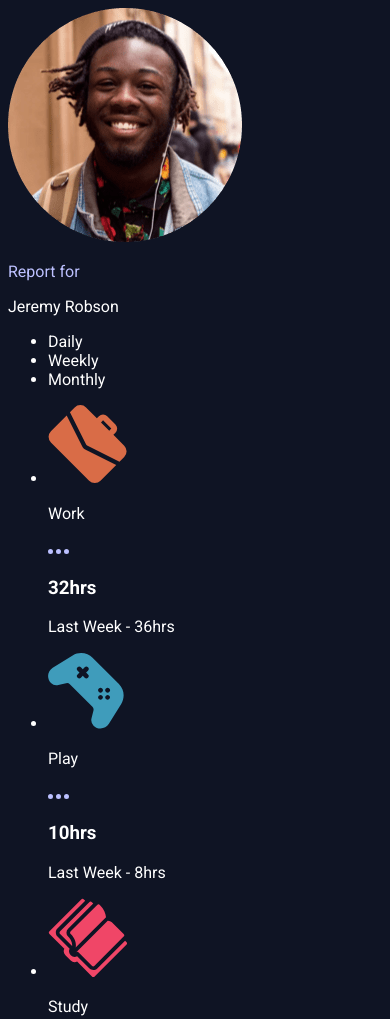
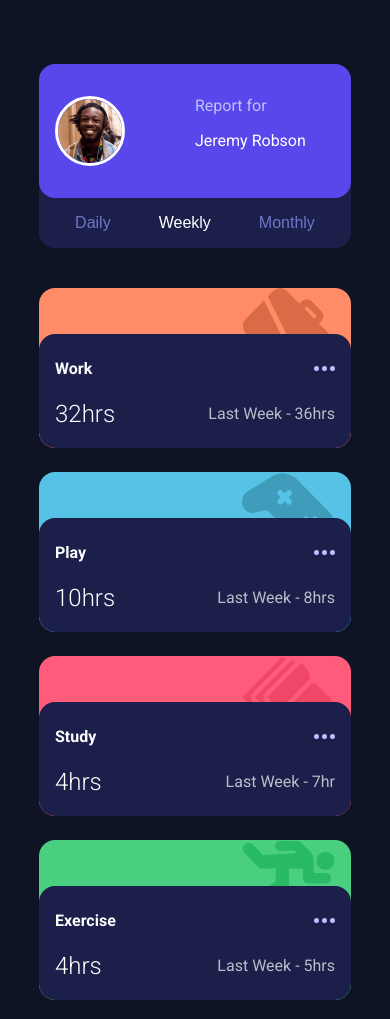
Before and after one commit to Shakiba-Alipour/time-tracking-dashboard, a plain HTML site: page index.html in a window 390 px wide. Shown: the top 1019 px of the page. Drawn offline with Linux system fonts and the light colour scheme.

Commit message:
mobile styling version is completed

```diff
--- a/index.html
+++ b/index.html
@@ -24,75 +24,103 @@
     <title>Frontend Mentor | Time tracking dashboard</title>
   </head>
   <body>
-    <div>
-      <div>
-        <img src="./images/image-jeremy.png" alt="Jeremy Robson" />
+    <div id="profile-container">
+      <div id="profile-div" class="colored-section">
+        <img
+          src="./images/image-jeremy.png"
+          alt="Jeremy Robson"
+          class="user-img"
+        />
         <p id="report-for">Report for</p>
         <p id="username">Jeremy Robson</p>
       </div>
-      <ul>
-        <li>Daily</li>
-        <li>Weekly</li>
-        <li>Monthly</li>
-      </ul>
+      <div id="buttons">
+        <button>Daily</button>
+        <button class="active">Weekly</button>
+        <button>Monthly</button>
+      </div>
     </div>
 
     <ul>
-      <li class="activity">
-        <div class="activity-details">
+      <li class="activity" id="work">
         <img src="./images/icon-work.svg" class="icon" />
+        <div class="activity-details colored-section">
           <p class="activity-title">Work</p>
-          <img src="./images/icon-ellipsis.svg" alt="ellipsis" />
+          <img
+            src="./images/icon-ellipsis.svg"
+            alt="ellipsis"
+            class="ellipsis"
+          />
           <h3 class="duration">32hrs</h3>
           <p class="previous-duration">Last Week - 36hrs</p>
         </div>
       </li>
 
-      <li class="activity">
-        <div class="activity-details">
+      <li class="activity" id="play">
         <img src="./images/icon-play.svg" class="icon" />
+        <div class="activity-details colored-section">
           <p class="activity-title">Play</p>
-          <img src="./images/icon-ellipsis.svg" alt="ellipsis" />
+          <img
+            src="./images/icon-ellipsis.svg"
+            alt="ellipsis"
+            class="ellipsis"
+          />
           <h3 class="duration">10hrs</h3>
           <p class="previous-duration">Last Week - 8hrs</p>
         </div>
       </li>
 
-      <li class="activity">
-        <div class="activity-details">
+      <li class="activity" id="study">
         <img src="./images/icon-study.svg" class="icon" />
+        <div class="activity-details colored-section">
           <p class="activity-title">Study</p>
-          <img src="./images/icon-ellipsis.svg" alt="ellipsis" />
+          <img
+            src="./images/icon-ellipsis.svg"
+            alt="ellipsis"
+            class="ellipsis"
+          />
           <h3 class="duration">4hrs</h3>
           <p class="previous-duration">Last Week - 7hr</p>
         </div>
       </li>
 
-      <li class="activity">
-        <div class="activity-details">
+      <li class="activity" id="exercise">
         <img src="./images/icon-exercise.svg" class="icon" />
+        <div class="activity-details colored-section">
           <p class="activity-title">Exercise</p>
-          <img src="./images/icon-ellipsis.svg" alt="ellipsis" />
+          <img
+            src="./images/icon-ellipsis.svg"
+            alt="ellipsis"
+            class="ellipsis"
+          />
           <h3 class="duration">4hrs</h3>
           <p class="previous-duration">Last Week - 5hrs</p>
         </div>
       </li>
 
-      <li class="activity">
-        <div class="activity-details">
+      <li class="activity" id="social">
         <img src="./images/icon-social.svg" class="icon" />
+        <div class="activity-details colored-section">
           <p class="activity-title">Social</p>
-          <img src="./images/icon-ellipsis.svg" alt="ellipsis" />
+          <img
+            src="./images/icon-ellipsis.svg"
+            alt="ellipsis"
+            class="ellipsis"
+          />
           <h3 class="duration">5hrs</h3>
           <p class="previous-duration">Last Week - 10hrs</p>
         </div>
       </li>
 
-      <li class="activity">
-        <div class="activity-details">
+      <li class="activity" id="self-care">
         <img src="./images/icon-self-care.svg" class="icon" />
+        <div class="activity-details colored-section">
           <p class="activity-title">Self Care</p>
-          <img src="./images/icon-ellipsis.svg" alt="ellipsis" />
+          <img
+            src="./images/icon-ellipsis.svg"
+            alt="ellipsis"
+            class="ellipsis"
+          />
           <h3 class="duration">2hrs</h3>
           <p class="previous-duration">Last Week - 2hrs</p>
         </div>
--- a/styles.css
+++ b/styles.css
@@ -12,13 +12,198 @@
   --Navy-200: hsl(236, 100%, 87%);
 }
 
+* {
+  box-sizing: border-box;
+  padding: 0;
+  margin: 0;
+}
+
 html {
-  font-family: "Roboto", serif;
+  font-family: "Roboto";
 }
 
 body {
   background-color: var(--Navy-950);
   color: white;
+  width: 100%;
+  display: flex;
+  flex-wrap: wrap;
+  flex-direction: column;
+  align-items: center;
+  align-content: center;
+  justify-items: center;
+  justify-content: center;
+}
+
+div {
+  background-color: var(--Navy-900);
+}
+
+div,
+.activity {
+  border-radius: 1rem;
+  padding: 0;
+}
+
+#buttons {
+  display: flex;
+  flex-direction: row;
+  justify-content: center;
+  width: 100%;
+}
+
+button {
+  background: none;
+  color: var(--Purple-500);
+  border: none;
+  padding: 1rem 1.5rem;
+  font-size: 1rem;
+  font-weight: lighter;
+  text-align: left;
+  cursor: pointer;
+  transition: color 0.3s ease;
+}
+
+#profile-container button:hover,
+#profile-container button.active {
+  color: white;
+}
+
+ul {
+  list-style: none;
+  margin: 0;
+  padding: 0;
+}
+
+.user-img {
+  width: 70px;
+  height: 70px;
+  border: 3px solid white;
+  border-radius: 50%;
+}
+
+.colored-section {
+  width: 100%;
+}
+
+#profile-div {
+  background-color: var(--Purple-600);
+}
+
+#work {
+  background-color: var(--Orange-300);
+}
+
+#play {
+  background-color: var(--Blue-300);
+}
+
+#study {
+  background-color: var(--Pink-400);
+}
+
+#exercise {
+  background-color: var(--Green-400);
+}
+
+#social {
+  background-color: var(--Purple-700);
+}
+
+#self-care {
+  background-color: var(--Yellow-300);
+}
+
+.activity {
+  position: relative;
+  border-radius: 1rem;
+  overflow: hidden;
+  display: flex;
+  flex-direction: column;
+  justify-content: flex-end;
+  padding-top: 2.5rem;
+  height: 10rem;
+}
+
+.activity-details {
+  background-color: var(--Navy-900);
+  overflow-wrap: initial;
+  z-index: 1;
+  position: relative;
+  padding: 1rem;
+  display: grid;
+  grid-template-columns: 1fr 1fr;
+  grid-template-rows: 1fr 1fr;
+  row-gap: 0.5rem;
+  align-items: center;
+  height: 95%;
+}
+
+.icon {
+  width: 30%;
+  height: auto;
+  align-self: self-end;
+  overflow: hidden;
+  top: 0;
+  right: 5%;
+  position: absolute;
+}
+
+.activity-title {
+  font-weight: bold;
+}
+
+.duration {
+  font-weight: 300;
+  font-size: 1.5rem;
+}
+
+.previous-duration {
+  justify-self: self-end;
+  color: white;
+  opacity: 0.7;
+}
+
+.ellipsis {
+  grid-column: 2;
+  justify-self: end;
+}
+
+@media screen and (max-width: 700px) {
+  div,
+  ul {
+    width: 80%;
+  }
+
+  #profile-container {
+    margin-top: 4rem;
+  }
+
+  #profile-div {
+    display: grid;
+    padding: 2rem 1rem;
+    grid-template-columns: 1fr 1fr;
+    grid-template-rows: 1fr 1fr;
+    justify-items: start;
+
+    .user-img {
+      grid-column: 1 / 2;
+      grid-row: 1 / 3;
+    }
+  }
+
+  ul {
+    margin-top: 1rem;
+    margin-bottom: 1rem;
+
+    li {
+      margin: 1.5rem 0;
+    }
+  }
+
+  .activity {
+    width: 100%;
+  }
 }
 
 #report-for {
@@ -28,6 +213,9 @@ body {
 .attribution {
   font-size: 11px;
   text-align: center;
+  border-radius: 0;
+  background-color: var(--Navy-950);
+  margin-bottom: 2rem;
 }
 .attribution a {
   color: hsl(228, 45%, 44%);
```
Also changed, not shown: 1 other file. Lines whose indentation alone changed are shown as unchanged.
